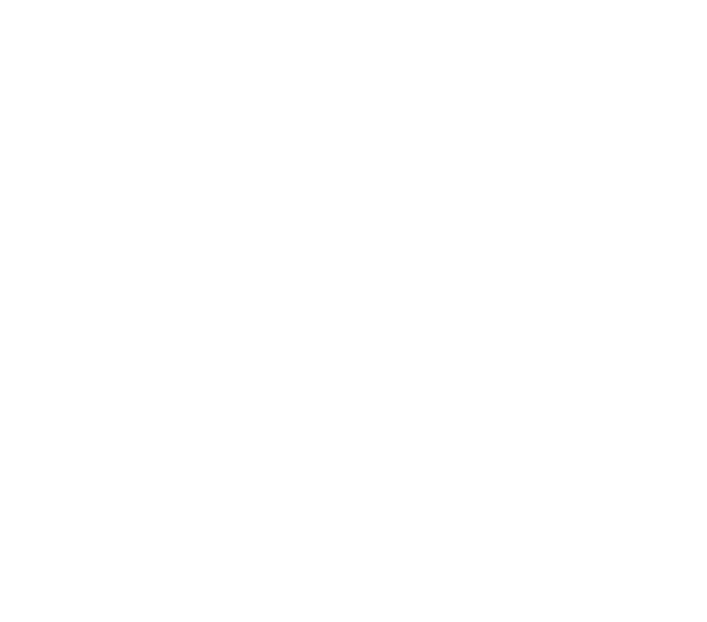
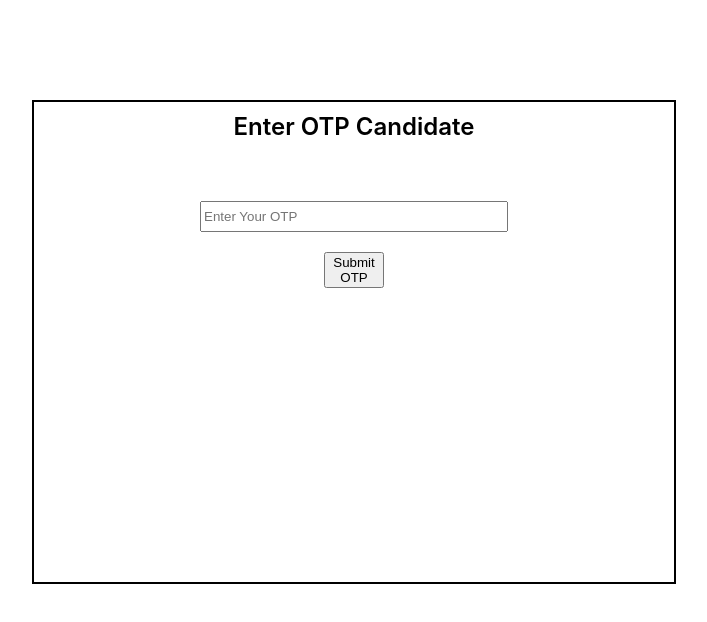
Before and after one commit to gauravbasantani/ccr-react, a React (Create React App) app: page /enterotp in a window 1280 px wide. Before the commit this address had no page. Shown: the top 622 px of the page, without its empty margins (286-993 px from the left). Built offline with nearby package versions, Linux system fonts and the light colour scheme.

Commit message:
reactforgotpass

```diff
--- a/src/App.tsx
+++ b/src/App.tsx
@@ -9,6 +9,8 @@
 import { BrowserRouter, Routes, Route } from 'react-router-dom';
 import RatingForm from './components/RatingForm';
 import Home from './components/Home';
+import ForgotPasswordCand from './components/ForgotPasswordCand';
+import EnterOTP from './components/EnterOTP';
 
 
 function App() {
@@ -24,6 +26,8 @@
       <Route path='/registercandidate' element={<CandidateRegister/>}/>
       <Route path='/logincandidate' element={<CandidateLogin/>}/>
       <Route path='/ratingform' element={<RatingForm/>}/>
+       <Route path='/enteremail' element={<ForgotPasswordCand/>}/>
+   <Route path='/enterotp' element={<EnterOTP/>}/>
 
     </Routes>
     </BrowserRouter>
--- /dev/null
+++ b/src/components/EnterOTP.tsx
@@ -0,0 +1,63 @@
+import axios from 'axios';
+import React, { useState } from 'react';
+import { useNavigate } from 'react-router';
+
+type AuthOTP = {
+  candidate_otp: string;
+};
+
+const EnterOTP = () => {
+  const [data, setData] = useState<AuthOTP>({
+    candidate_otp: '',
+  });
+
+  let navigate = useNavigate();
+//   let storedEmail = localStorage.getItem('candidate_email');
+//    console.log('Stored email:', storedEmail);
+
+
+  const handleChange = (e: React.ChangeEvent<HTMLInputElement>) => {
+    setData({ ...data, [e.target.name]: e.target.value });
+    console.log({ ...data, [e.target.name]: e.target.value });
+
+  };
+
+  const handleSubmit = (e: React.FormEvent<HTMLFormElement>) => {
+    e.preventDefault();
+    axios.post('http://localhost:8090/candchangepassforgot', {
+        candidate_otp: data.candidate_otp,
+      })
+      .then((res) => {
+        console.log(res.data);
+        navigate('/enterpassword');
+
+      })
+      .catch(() => {
+        console.log('Please Enter Correct OTP');
+      });
+  };
+
+  return (
+    <div className="login">
+      <div className="container">
+        <p className="heading">Enter OTP Candidate</p>
+        <form className="form" onSubmit={(e) => handleSubmit(e)}>
+          <input
+            type="text"
+            name="candidate_otp"
+            value={data.candidate_otp}
+            id="candidate_otp"
+            onChange={(e) => handleChange(e)}
+            placeholder="Enter Your OTP"
+          />
+          <br/>
+          <button className="btn" type="submit">
+            Submit OTP
+          </button>
+        </form>
+      </div>
+    </div>
+  );
+};
+
+export default EnterOTP;
--- /dev/null
+++ b/src/components/ForgotPasswordCand.tsx
@@ -0,0 +1,61 @@
+import axios from 'axios';
+import React, { useState } from 'react';
+import { useNavigate } from 'react-router-dom';
+import './Login.css';
+
+type AuthEmail = {
+  candidate_email: string;
+}
+
+const ForgotPasswordCand = () => {
+  const [data, setData] = useState<AuthEmail>({
+    candidate_email: '',
+  });
+  let navigate = useNavigate();
+
+  const handleChange = (e: React.ChangeEvent<HTMLInputElement>) => {
+    setData({ ...data, [e.target.name]: e.target.value });
+  };
+
+  const handleSubmit = (e: React.FormEvent<HTMLFormElement>) => {
+    e.preventDefault();
+
+    axios.post('http://localhost:8090/forgot-password', {
+      candidate_email: data.candidate_email,
+    })
+      .then((res) => {
+        console.log(res.data);
+        localStorage.setItem('candidate_email', data.candidate_email);
+
+     //   let storedEmail = localStorage.getItem('candidate_email');
+     //   console.log('Stored email:', storedEmail);
+
+        navigate('/enterotp');
+      })
+      .catch((error) => {
+        console.log('Error:', error.message);
+        // Handle the error here (e.g., display an error message)
+      });
+  };
+
+  return (
+    <div className='login'>
+      <div className='container'>
+        <p className='heading'>Forgot Password Candidate</p>
+        <form className='form' onSubmit={handleSubmit}>
+          <input
+            type='email'
+            name='candidate_email'
+            value={data.candidate_email}
+            id='candidate_email'
+            onChange={handleChange}
+            placeholder='Enter email address'
+          />
+          <button className='btn' type='submit'>Send OTP</button>
+        </form>
+      </div>
+    </div>
+  );
+}
+
+export default ForgotPasswordCand;
```
Also changed, not shown: src/components/EnterPassword.tsx (added, +9 -0 lines), 1 other file (tests, documents, lock files or other folders).
